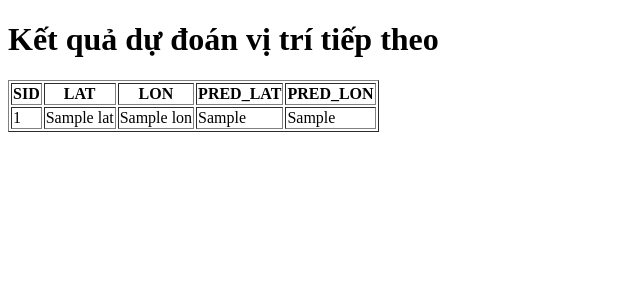
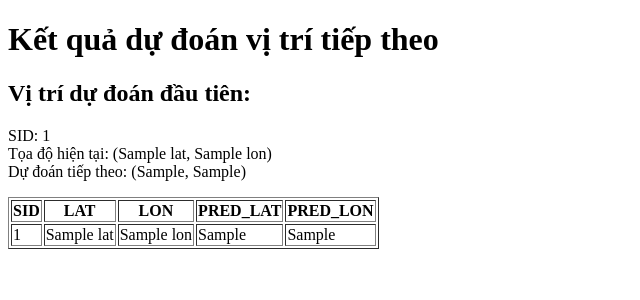
Before and after one commit to IntelligentSystem241/Test_Model, a Flask app: template templates/result.html in a window 1280 px wide. Shown: the top 300 px of the page, without its empty margins (0-640 px from the left). Run offline with Flask 3, Linux system fonts and the light colour scheme; the template is opened without the code that fills it: most values are stand-ins (such as "Sample title", 1, 10 or a date in 2020).

Commit message:
Update result.html

```diff
--- a/templates/result.html
+++ b/templates/result.html
@@ -5,6 +5,18 @@
 </head>
 <body>
   <h1>Kết quả dự đoán vị trí tiếp theo</h1>
+
+  <!-- Hiển thị hàng đầu tiên -->
+  {% if predictions %}
+  <h2>Vị trí dự đoán đầu tiên:</h2>
+  <p>
+    SID: {{ predictions[0].SID }} <br>
+    Tọa độ hiện tại: ({{ predictions[0].LAT }}, {{ predictions[0].LON }}) <br>
+    Dự đoán tiếp theo: ({{ predictions[0].PRED_LAT }}, {{ predictions[0].PRED_LON }})
+  </p>
+  {% endif %}
+
+  <!-- Hiển thị bảng đầy đủ -->
   <table border="1">
     <tr>
       <th>SID</th><th>LAT</th><th>LON</th><th>PRED_LAT</th><th>PRED_LON</th>
```
